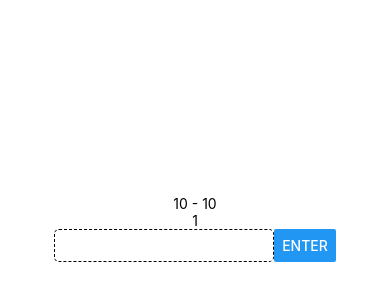
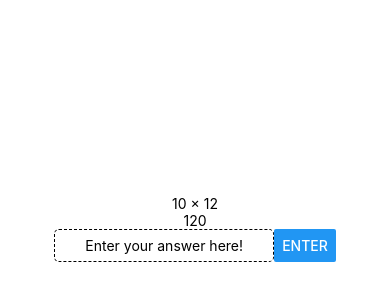
Before and after one commit to EitanADA/U17App, a React Native app: screen / in a window 390 px wide. Shown: the part 194-494 px from the top of the page. Built offline with nearby package versions, Linux system fonts and the light colour scheme.

Commit message:
calculate the solution and get a new sum if it is impossible

```diff
--- a/App.js
+++ b/App.js
@@ -1,40 +1,56 @@
 import { StatusBar } from 'expo-status-bar';
-import React, { useState, Component } from 'react';
+import React, { useState, useEffect, Component } from 'react';
 import { StyleSheet, Text, TextInput, View, Button, SafeAreaView, Alert, Keyboard } from 'react-native';
 
 export default function App() {
-  const [randomValue, setRandomValue] = useState(Math.floor(Math.random() * 12) + 1);
-  const [randomValue2, setRandomValue2] = useState(Math.floor(Math.random() * 12) + 1);
-  const [randomSymbol, setRandomSymbol] = useState(Math.floor(Math.random() * 3));
-  const symbolTypes = ["+","-","*","/"]
+  const [text, setText] = useState('');
+  const [question, setQuestion] = useState({
+    "randomValue" : null,
+    "randomValue2" : null,
+    "randomSymbol" : null,
+  });
+  const symbolTypes = ["+","-","×","÷"];
+  const [solution, setSolution] = useState('');
 
   function newNumbers() {
-    setRandomValue(Math.floor(Math.random() * 12) + 1);
-    setRandomValue2(Math.floor(Math.random() * 12) + 1);
-    setRandomSymbol(Math.floor(Math.random() * 4));
-
+    let num1 = Math.floor(Math.random() * 12) + 1;
+    let num2 = Math.floor(Math.random() * 12) + 1;
+    let sym =  Math.floor(Math.random() * 4);
+    setQuestion({"randomValue" : num1,
+    "randomValue2" : num2,
+    "randomSymbol" : sym,
+    })
   }
 
-  if (randomSymbol == 1) {
-    if (randomValue2 > randomValue) {
+  useEffect(() => {
+    newNumbers()
+  }, [])
+
+  useEffect(() => {
+    if (question.randomSymbol == 0) {
+      setSolution(question.randomValue + question.randomValue2);
+    } else if (question.randomSymbol == 1 && question.randomValue2 <= question.randomValue) {
+      setSolution(question.randomValue - question.randomValue2);
+    } else if (question.randomSymbol == 2) {
+      setSolution(question.randomValue * question.randomValue2);
+    } else if (question.randomSymbol == 3 && Math.trunc((question.randomValue / question.randomValue2)) == (question.randomValue / question.randomValue2)) {
+      setSolution(question.randomValue / question.randomValue2);
+    } else {
       newNumbers()
     }
-  }
-  //if (randomSymbol == 3 && (Math.floor(randomValue / randomValue2) == (randomValue / randomValue2)) && randomValue > randomValue2) {
-  if (randomSymbol == 3) {
-    if (randomValue2 > randomValue || Math.floor(randomValue / randomValue2) != (randomValue / randomValue2)) {
-      console.log(Math.floor(randomValue / randomValue2), randomValue / randomValue2);
-      newNumbers()
-    }
-  }
+  }, [question])
 
   return (
     <View style={styles.container}>
-      <Text>{randomValue} {symbolTypes[randomSymbol]} {randomValue2}</Text>
-      <Text>{ randomValue / randomValue2 }</Text>
+
+      <Text>{question.randomValue} {symbolTypes[question.randomSymbol]} {question.randomValue2}</Text>
+      <Text>{ solution }</Text>
 
       <View style={styles.inputContainer}>
-        <TextInput style={styles.inputBox}></TextInput>
+        <TextInput style={styles.inputBox}
+        placeholder="Enter your answer here!"
+        onSubmitEditing={text => setText(text)}
+        defaultValue={text}></TextInput>
         <Button
         title="Enter"
         onPress={newNumbers}
@@ -43,10 +59,6 @@ export default function App() {
       <StatusBar style="auto" />
     </View>
   );
-
-
-
-
 }
 
 const styles = StyleSheet.create({
@@ -60,6 +72,7 @@ const styles = StyleSheet.create({
     borderWidth: 1,
     borderRadius: 5,
     borderStyle: 'dashed',
+    textAlign: 'center'
   },
   inputContainer: {
     flexDirection: 'row',
```
